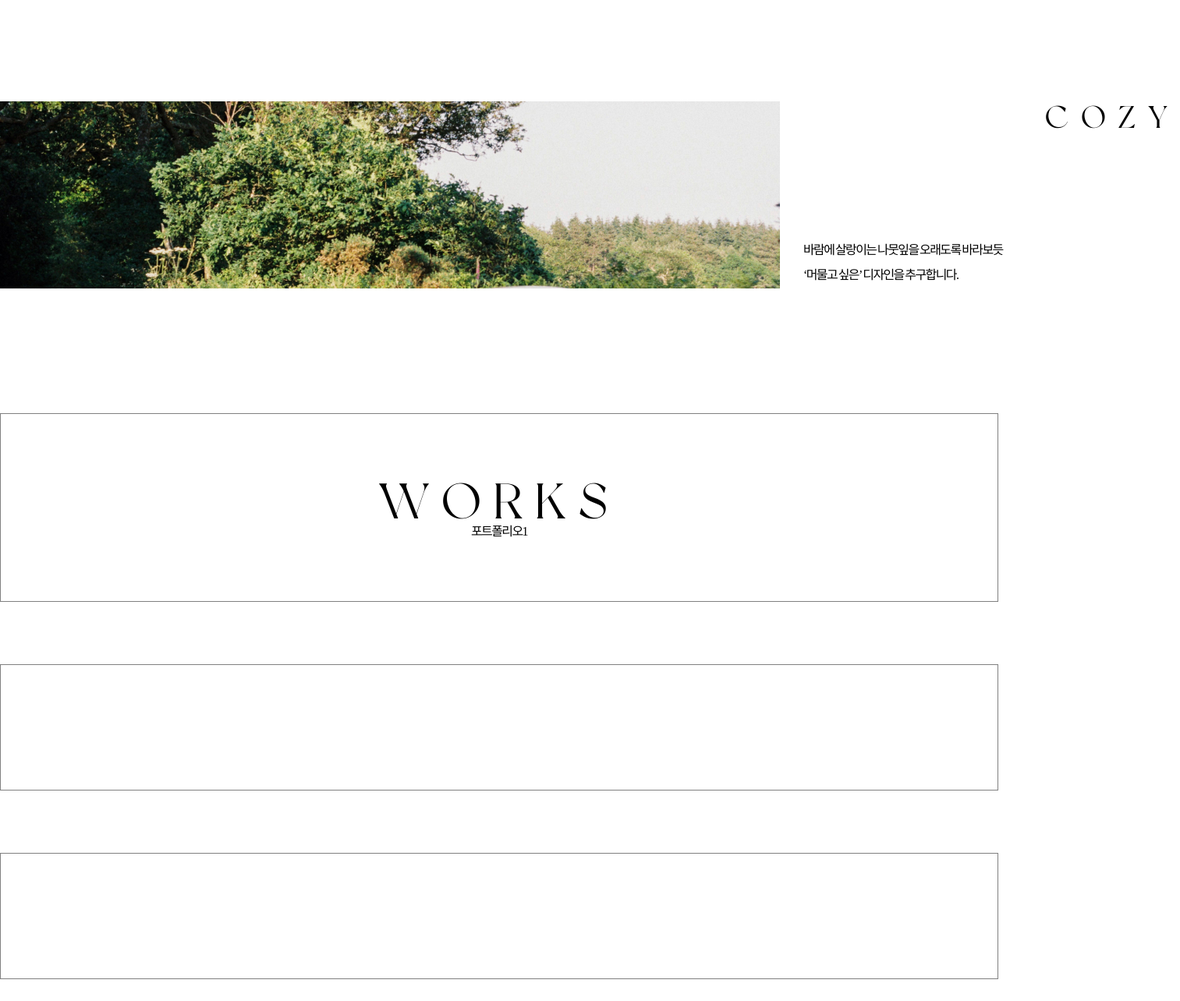
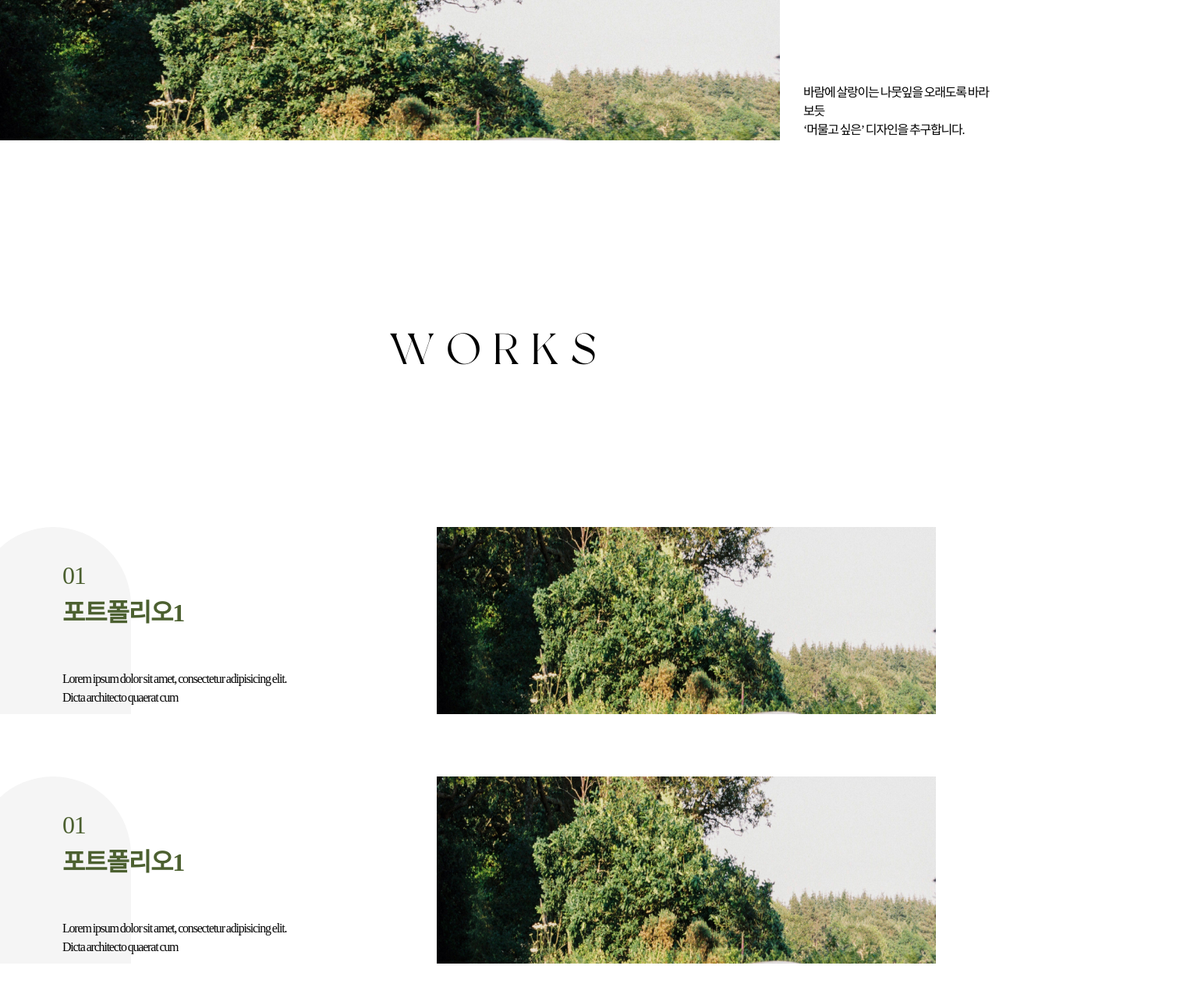
Before and after one commit to dpals-103/jeyaspace, a plain HTML site: page index.html in a window 1280 px wide. Shown: the part 1496-2780 px from the top of the page at 78% size, 1513 px wide, since content can reach past the window. Before the commit the page ends 2752 px from the top, so only its background shows below. Drawn offline with Linux system fonts and the light colour scheme; files whose address does not match are found by name.

Commit message:
스터디작업

```diff
--- a/css/custom.css
+++ b/css/custom.css
@@ -1,5 +1,4 @@
 /*custom*/
-
 
 .con-wrap{min-width: 1160px; margin: 0 auto;}
 .con-max-width {max-width: 1160px; margin: 0 auto; padding: 0 20px; box-sizing: border-box;}
@@ -24,8 +23,8 @@ h1{font-size: 4.5rem !important;}
 h2{font-size: 4rem !important;}
 h3{font-size: 3.5rem !important;}
 h4{font-size: 3rem !important;}
-h5{font-size: 2rem !important;}
-h6{font-size: 1.5rem !important;}
+h5{font-size: 2.5rem !important;}
+h6{font-size: 2rem !important;}
 
 .sub_title{
     font-family: 'Newyork';
--- a/css/style.css
+++ b/css/style.css
@@ -44,7 +44,8 @@ body{
     font-weight: 500;
     font-size: 16px;
     word-spacing: -0.8em;
-    letter-spacing: -0.1rem;
+    letter-spacing: -0.075rem;
+    overflow-x: hidden;
 }
 
 section{
@@ -86,6 +87,7 @@ section{
     text-transform: uppercase;
     font-weight: 700;
     font-size: 2rem;
+    word-spacing: -0.7em;
 }
 
 #home > div:nth-child(2) {
@@ -97,6 +99,8 @@ section{
 
 #home > div:nth-child(2) >img{
     margin-bottom: 25px;
+    width: 90%;
+    margin-top:64px;
 }
 
 #home > div:nth-child(2) > .scroll{
@@ -117,7 +121,7 @@ section{
 #home > div:last-child{
     display: flex;
     align-items: flex-end;
-    height: 765px;
+    height: 680px;
 }
 
 
@@ -137,14 +141,14 @@ section{
 .about_1 .position{
     font-family: 'Newyork';
     letter-spacing: 1rem;
-    font-size: 2.5rem;
+    font-size: 2rem;
     position: absolute;
     top: 90px;
     z-index: 6;
 }
 
 .about_1 .name{
-    font-size: 4rem;
+    font-size: 3.5rem;
     font-weight: 700;
     word-spacing: -0.8em;
     margin-top: 160px;
@@ -156,39 +160,69 @@ section{
 
 .about_2{
     margin-top: 133px;
+    display: flex;
+    align-items: flex-end;
 }
 
-
-.about_2 > ul{
-    display: flex;
-    flex-direction: column;
-    justify-content: space-between;
-    align-content: space-between;
-}
-.about_2 > ul > li {
-    text-align: right;
+.about_2 > span{
+    display: inline-block;
+    margin-left: 30px;
+    line-height: 1.5;
 }
 
-.about_2 > ul > li > span{
-    font-family: 'Newyork';
-    letter-spacing: 1rem;
-    font-size: 2.5rem;
-    text-transform: uppercase;
-    margin-left: 340px;
-    display: inline-block;
-}
-
-.about_2 > ul > li:last-child{
-    font-size: 1rem;
-    text-align: left;
-    margin-left: 30px;
-    line-height: 2;
-}
 
 
 /*section3 - works*/
 #works{
-    justify-content: center;
+    flex-direction: column;
     align-items: center;
-    flex-direction: column;
+    padding: 80px 20px;
+
 }
+#works > h3{
+    text-align: center;
+    margin-bottom: 200px;
+}
+
+#works li {
+    display: flex;
+    position: relative;
+    margin-bottom: 80px;
+}
+
+#works li > div:first-child{
+    width: 200px;
+    height: 240px;
+    background-color: #f5f5f5;
+    border-radius: 350px 350px 0 0;
+    position: absolute;
+    left: -10%;
+    z-index: -4;
+}
+
+#works li > div:nth-child(2){
+    margin-right: 180px;
+}
+#works li > div:nth-child(2) > p{
+    font-size: 32px;
+    color: #4C6030;
+    font-weight: 300;
+    margin: 48px 0 16px 0;
+}
+
+#works li > div:nth-child(2) > h6{
+    color: #4C6030;
+    font-weight: 700;
+    margin-bottom: 56px;
+}
+
+#works li > div:nth-child(2) > span{
+    width: 300px;
+    display: inline-block;
+    line-height: 1.5;
+}
+
+#works li > img{
+    width: 640px;
+    height: 240px;
+}
--- a/index.html
+++ b/index.html
@@ -12,7 +12,7 @@
 
         <!--메뉴바 시작-->
         <header class="mb40 con-max-width ">
-            <nav id="menu" >
+            <nav id="menu">
                 <ul>
                     <li><span>About</span></li>
                     <li><span>Works</span></li>
@@ -31,10 +31,12 @@
             </div>
             <div>
                 <img src="img/main.png" alt="">
+                <!--
                 <div class="scroll">
                     <img src="img/down.svg" alt="아래로">
                     <span>Scroll</span>
                 </div>
+-->
             </div>
             <div>
                 <p>lee<br>hyo&nbsp;ju</p>
@@ -51,38 +53,49 @@
                     <p class="name">lee hyo ju</p>
                 </div>
                 <ul>
+                    <li><img src="img/section2-2.jpg" alt="정면사진"></li>
                     <li><img src="img/section2-1.jpg" alt="무드이미지_전등"></li>
-                    <li><img src="img/section2-2.jpg" alt="정면사진"></li>
                 </ul>
             </div>
             <div class="about_2">
                 <img src="img/section2-3.jpg" alt="숲 사진">
-                <ul>
-                    <li>
-                        <span>cozy</span>
-                    </li>
-                    <li>
-                        바람에 살랑이는 나뭇잎을 오래도록 바라보듯<br>
-                        ‘머물고 싶은’ 디자인을 추구합니다.
-                    </li>
-                </ul>
+                <span>바람에 살랑이는 나뭇잎을 오래도록 바라보듯<br>
+                    ‘머물고 싶은’ 디자인을 추구합니다. </span>
             </div>
         </section>
         <!--section2 끝-->
 
         <!--section3 시작-->
-        <section id="works" class="grid mb80 flex">
-            <h2 class="sub_title">works</h2>
-            <ul>
+        <section id="works" class=" mb80 flex con-max-width">
+            <h3 class="sub_title">works</h3>
+            <ul >
                 <li>
+                    <div></div>
                     <div>
-                        <p>포트폴리오1</p>
+                        <p>01</p>
+                        <h6>포트폴리오1</h6>
+                        <span>Lorem ipsum dolor sit amet, consectetur adipisicing elit. Dicta architecto quaerat cum</span>
                     </div>
+                    <img src="img/section2-3.jpg" alt="예시이미지">
+                </li>
+                 <li>
                     <div></div>
+                    <div>
+                        <p>01</p>
+                        <h6>포트폴리오1</h6>
+                        <span>Lorem ipsum dolor sit amet, consectetur adipisicing elit. Dicta architecto quaerat cum</span>
+                    </div>
+                    <img src="img/section2-3.jpg" alt="예시이미지">
+                </li>
+                 <li>
                     <div></div>
+                    <div>
+                        <p>01</p>
+                        <h6>포트폴리오1</h6>
+                        <span>Lorem ipsum dolor sit amet, consectetur adipisicing elit. Dicta architecto quaerat cum</span>
+                    </div>
+                    <img src="img/section2-3.jpg" alt="예시이미지">
                 </li>
-                <li></li>
-                <li></li>
             </ul>
 
         </section>
@@ -92,6 +105,4 @@
         <section id="contact" class="grid"></section>
 
     </div>
-</body>
-
-</html>
+</body></html>
```
Also changed, not shown: font/NewYork.otf (added), img/main.png.
